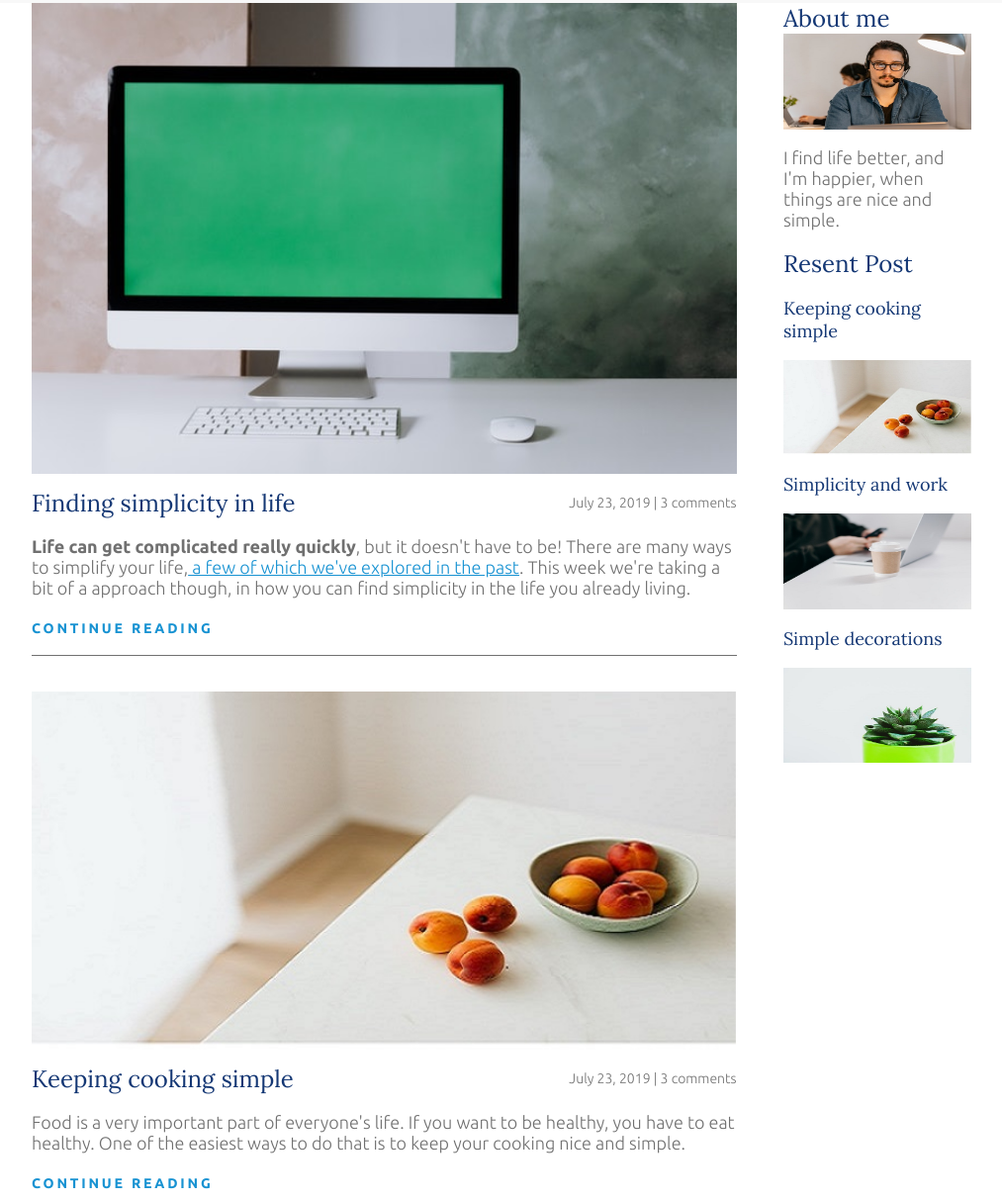
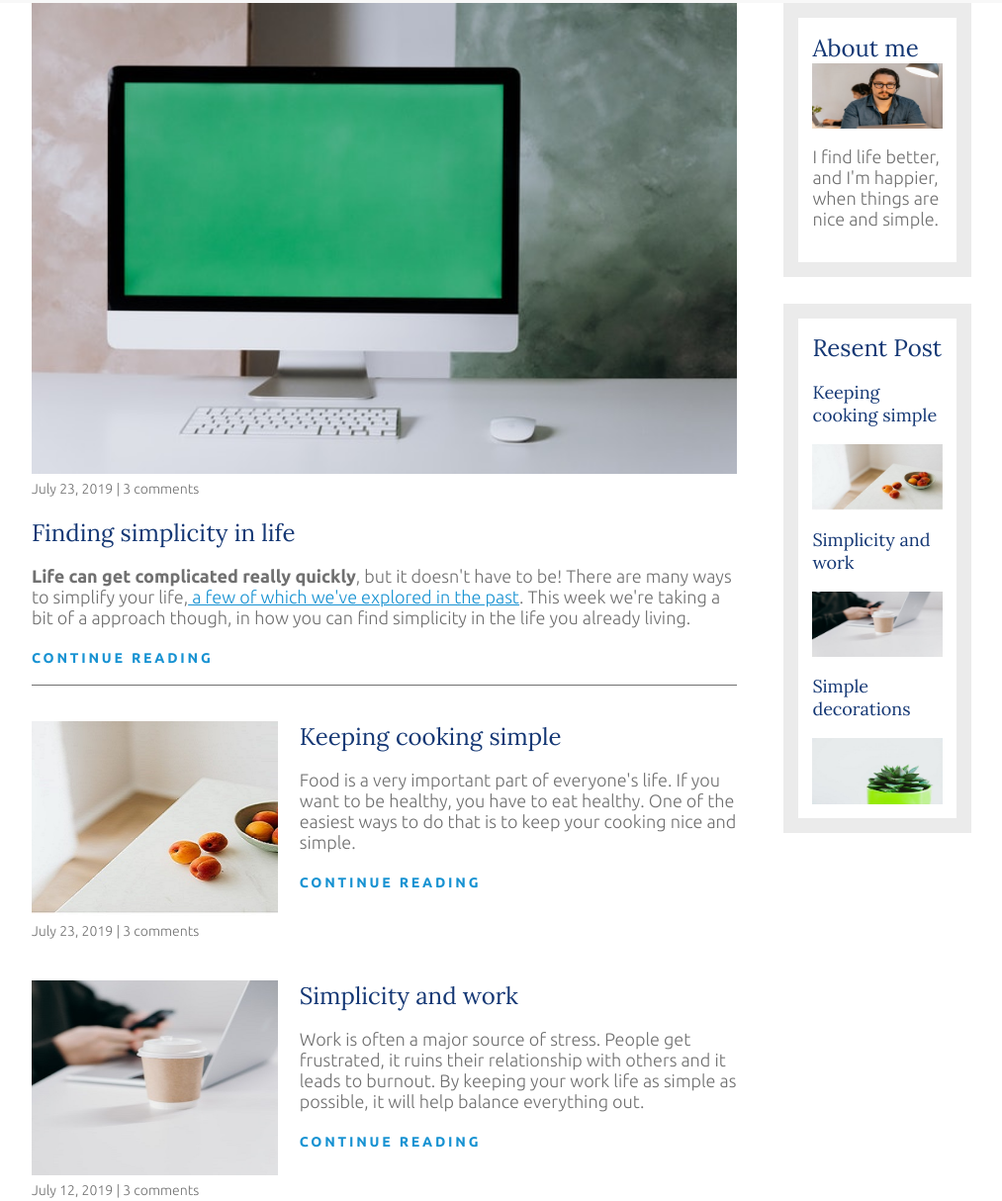
Before and after one commit to AlwinJun/simple-life-repo, a plain HTML site: page index.html in a window 1280 px wide. Shown: the part 188-1402 px from the top of the page at 99% size, without its empty margins (133-1146 px from the left). Drawn offline with Linux system fonts and the light colour scheme.

Commit message:
Style Home article and widget for bigger screen

```diff
--- a/css/style.css
+++ b/css/style.css
@@ -56,6 +56,7 @@ a:hover,
 a:focus {
   color: #143774;
 }
+
 /* HEADER SUBTITLE */
 .subtitle {
   font-size: 1.2rem;
@@ -87,6 +88,7 @@ a:focus {
 .article-info {
   margin: 1.5em 0;
 }
+
 /* ===LAYOUT=== */
 
 header {
@@ -101,7 +103,7 @@ header {
   margin: 0 auto;
 }
 
-@media (min-width: 700px) {
+@media (min-width: 675px) {
   .container-flex {
     display: flex;
     justify-content: space-between;
@@ -113,6 +115,8 @@ header {
 
   .sidebar {
     width: 20%;
+    min-width: 150px;
+    margin-left: 1em;
   }
 }
 
@@ -124,7 +128,7 @@ nav ul {
   flex-direction: column;
 }
 
-@media (min-width: 700px) {
+@media (min-width: 675px) {
   nav ul {
     display: flex;
     flex-direction: row;
@@ -183,13 +187,35 @@ nav a:focus {
   order: 1;
 }
 
-@media (min-width: 540px) {
-  .article-main-body,
-  .article-secondary-body {
-    margin-top: -2.4em;
+@media (min-width: 675px) {
+  .article-secondary {
+    flex-direction: row;
+    justify-content: space-between;
+    margin-bottom: 5em;
   }
 
   .article-info {
-    text-align: right;
+    margin-top: 0.5em;
+  }
+
+  .article-secondary-image {
+    width: 35%;
+  }
+
+  .article-secondary-body {
+    width: 62%;
+  }
+
+  .article-secondary-img {
+    width: 100%;
+    height: 115%;
+    object-fit: cover;
   }
 }
+
+/*  WIDGETS */
+.widget {
+  border: 15px solid #EBEBEB;
+  padding: .8em;
+  margin-bottom: 1.5em;
+}
--- a/index.html
+++ b/index.html
@@ -98,17 +98,17 @@
         </div>
 
         <div class="widget">
-          <h2 class="widget-title">Resent Post</h2>
+          <h2 class="widget-recent-title">Resent Post</h2>
           <div class="widget-recent">
-            <h3 class="widget-recent-title">Keeping cooking simple</h3>
+            <h3 class="widget-recent-subtitle">Keeping cooking simple</h3>
             <img src="./images/food.jpg" alt="beans on plate" class="widget-recent-img" />
           </div>
           <div class="widget-recent">
-            <h3 class="widget-recent-title">Simplicity and work</h3>
+            <h3 class="widget-recent-subtitle">Simplicity and work</h3>
             <img src="./images/laptop.jpg" alt="macbook" class="widget-recent-img" />
           </div>
           <div class="widget-recent">
-            <h3 class="widget-recent-title">Simple decorations</h3>
+            <h3 class="widget-recent-subtitle">Simple decorations</h3>
             <img src="./images/plant.jpg" alt="plant on a pot" class="widget-recent-img" />
           </div>
         </div>
```
